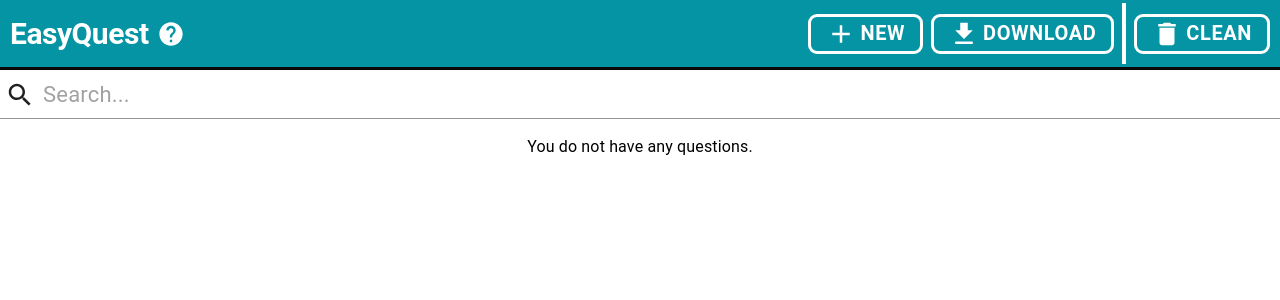
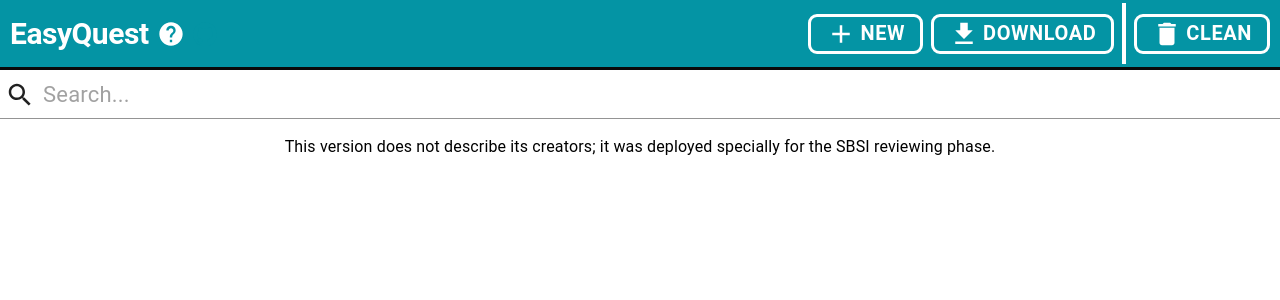
Before and after one commit to pauloafpjunior/easyquest, a React (Create React App) app in the folder easyquest/: page / in a window 1280 px wide. Shown: the top 300 px of the page. Built offline with nearby package versions, Linux system fonts and the light colour scheme.

Commit message:
Change no questions massage

```diff
--- a/easyquest/src/shared/translations/en-US.js
+++ b/easyquest/src/shared/translations/en-US.js
@@ -35,7 +35,7 @@
     changeType:
       'Are you sure you want to change the question type? Some informamtions will be permanently lost?',
 
-    noQuestions: 'You do not have any questions.',
+    noQuestions: 'This version does not describe its creators; it was deployed specially for the SBSI reviewing phase.',
     noQuestionsMatchFilter: 'There are no questions that match the filter.',
 
     downloadFormatTitle: 'Atention',
--- a/easyquest/src/shared/translations/pt-br.js
+++ b/easyquest/src/shared/translations/pt-br.js
@@ -35,7 +35,7 @@
     changeType:
       'Ao alterar o tipo questão, algumas informações podem ser perdidas. Tem certeza que deseja prosseguir?',
 
-    noQuestions: 'Não há questões cadastradas até o momento.',
+    noQuestions: 'Esta versão não possui identificação de seus autores e foi criada especificamente a fase de revisão do SBSI.',
     noQuestionsMatchFilter: 'Não há questões que correspondam ao texto de busca informado.',
 
     downloadFormatTitle: 'Informação',
```
